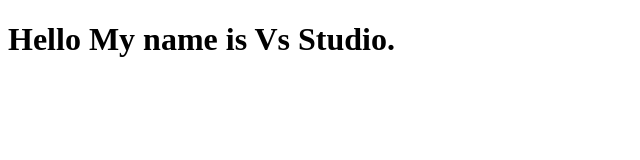
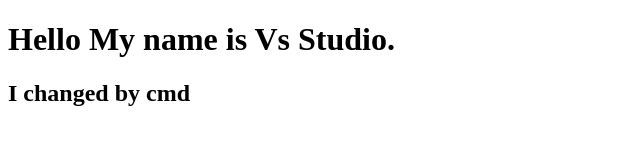
Before and after one commit to Hardik0101/Vs-code, a plain HTML site: page Index.html in a window 1280 px wide. Shown: the whole page, without its empty margins (0-640 px from the left). Drawn offline with Linux system fonts and the light colour scheme.

Commit message:
Added new line on Index file

```diff
--- a/Index.html
+++ b/Index.html
@@ -5,5 +5,6 @@
 </head>
 <body>
     <h1>Hello My name is Vs Studio.</h1>
+    <h2>I changed by cmd</h2>
 </body>
 </html>
```
